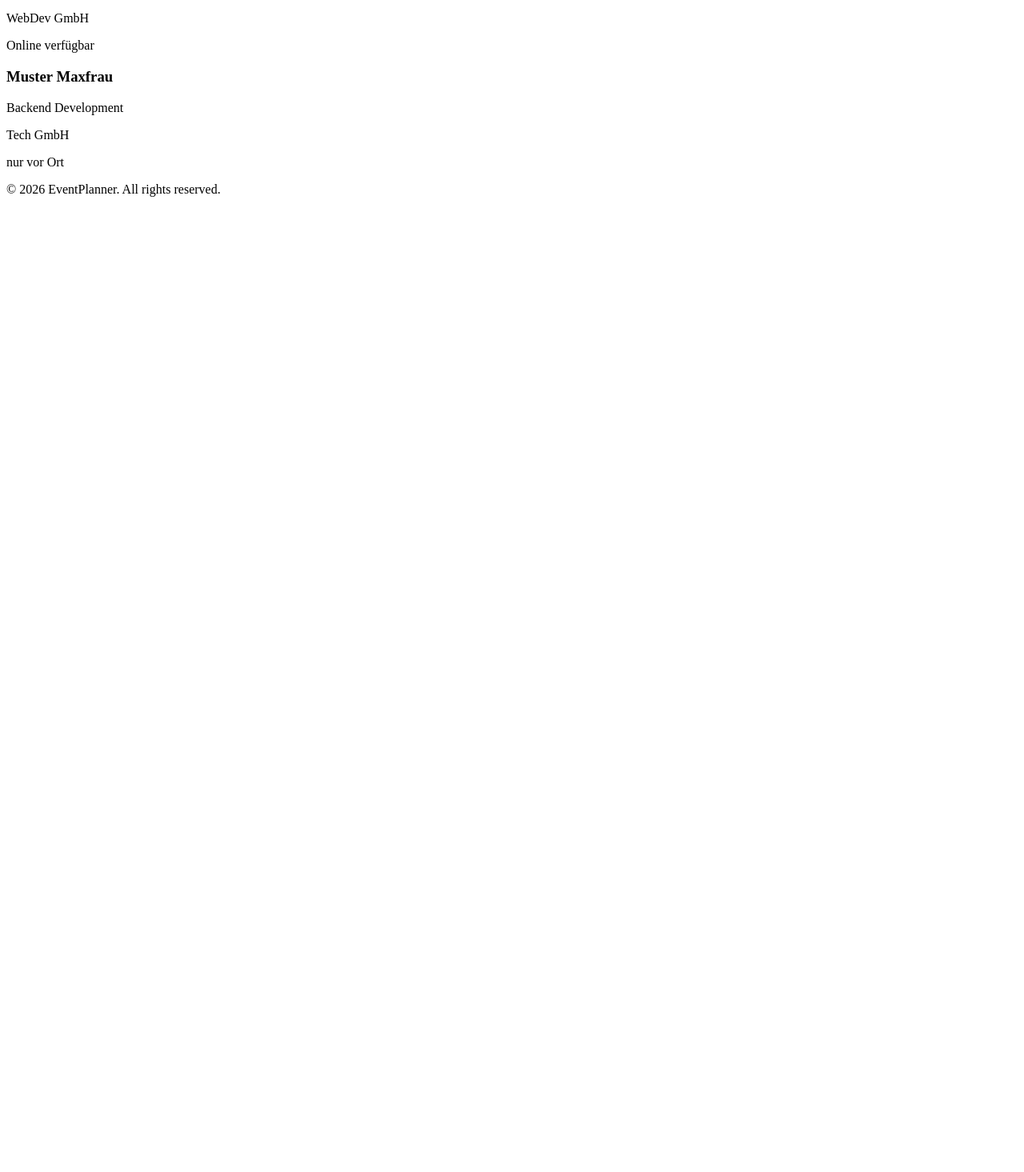
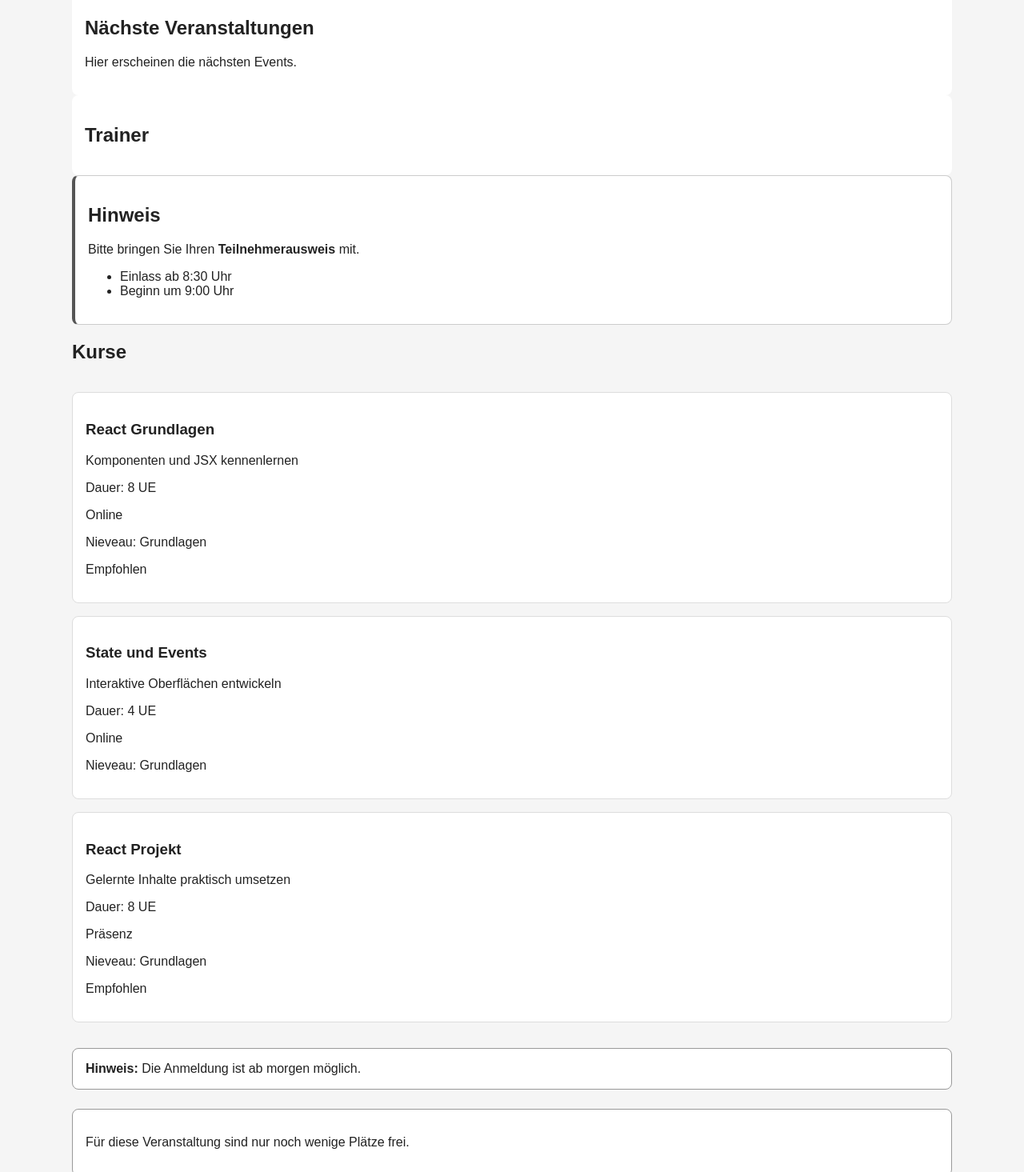
Before and after one commit to tzschoe/eventplanner, a React (Vite) app: page / in a window 1280 px wide. Shown: the part 225-1690 px from the top of the page at 80% size. Before the commit the page ends 800 px from the top, so only its background shows below. Built offline with nearby package versions, Linux system fonts and the light colour scheme.

Commit message:
Add children components and styling

```diff
--- a/src/components/App.jsx
+++ b/src/components/App.jsx
@@ -1,18 +1,46 @@
 import Header from "./Header";
 import Footer from "./Footer";
-import SpeakerCard from "./SpeakerCard";
+import CourseList from "./CourseList";
+import InfoBox from "./InfoBox";
+import Panel from "./Panel";
+import Notice from "./Notice";
 
 export default function App() {
     return (
         <>
             <Header />
+
             <main>
-                <h2>Sprecher</h2>
-                <SpeakerCard name="Anne Carson" specialfield="React & JavaScript" company="WebDev GmbH" online={true} />
+                <Panel title="Nächste Veranstaltungen">
+                    <p>Hier erscheinen die nächsten Events.</p>
+                </Panel>
 
-                <SpeakerCard name="Muster Maxfrau" specialfield="Backend Development" company="Tech GmbH" online={false} />
+                <Panel title="Trainer">
+                </Panel>
+
+            <InfoBox title="Hinweis">
+                <p>
+                    Bitte bringen Sie Ihren <strong>Teilnehmerausweis</strong> mit.
+                </p>
+                <ul>
+                    <li>Einlass ab 8:30 Uhr</li>
+                    <li>Beginn um 9:00 Uhr</li>
+                </ul>
+            </InfoBox>
+
+            <CourseList />
+
+            <Notice type="info">
+                <strong>Hinweis:</strong> Die Anmeldung ist ab morgen möglich.
+            </Notice>
+
+            <Notice type="warning">
+                <p>Für diese Veranstaltung sind nur noch wenige Plätze frei.</p>
+            </Notice>
 
             </main>
+
+
             <Footer />
         </>
     );
--- a/src/components/CourseCard.jsx
+++ b/src/components/CourseCard.jsx
@@ -1,6 +1,6 @@
 export default function CourseCard({title, description, duration, online, level, featured}) {
     return (
-        <article>
+        <article className="course-card">
             <h3>{title}</h3>
             <p>{description}</p>
             <p>Dauer: {duration} UE</p>
--- a/src/components/CourseList.jsx
+++ b/src/components/CourseList.jsx
@@ -2,7 +2,7 @@
 
 export default function CourseList() {
     return (
-        <section>
+        <section className="course-list">
             <h2>Kurse</h2>
 
             <CourseCard title="React Grundlagen" description="Komponenten und JSX kennenlernen" duration={8} online={true} level="Grundlagen" featured={true} />
--- /dev/null
+++ b/src/components/InfoBox.jsx
@@ -0,0 +1,8 @@
+export default function ({title, children}) {
+    return (
+        <section className="info-box">
+            <h2>{title}</h2>
+            {children}
+        </section>
+    );
+}
--- /dev/null
+++ b/src/components/Notice.jsx
@@ -0,0 +1,9 @@
+function Notice({type, children}) {
+    return (
+        <div className="notice">
+            {children}
+        </div>
+    );
+}
+
+export default Notice;
--- /dev/null
+++ b/src/components/Panel.jsx
@@ -0,0 +1,12 @@
+function Panel({title, children}) {
+    return (
+        <section className="panel">
+            <h2>{title}</h2>
+            <div>
+                {children}
+            </div>
+        </section>
+    );
+}
+
+export default Panel;
--- a/src/main.jsx
+++ b/src/main.jsx
@@ -1,12 +1,10 @@
 import { createRoot } from "react-dom/client";
 import App from "./components/App.jsx";
-
+import "./styles.css";
 
 const rootElement = document.querySelector("#root");
 const root = createRoot(rootElement);
 
-const courseTitle = "Frontend Development";
-const participants = 5;
 
 root.render(
     <App />
--- /dev/null
+++ b/src/styles.css
@@ -0,0 +1,55 @@
+* {
+  box-sizing: border-box;
+}
+
+body {
+  margin: 0;
+  font-family: Arial, sans-serif;
+  color: #222;
+  background: #f5f5f5;
+}
+
+header,
+main,
+footer {
+  width: min(1100px, 90%);
+  margin-inline: auto;
+}
+
+header {
+  padding-block: 2rem;
+}
+
+main {
+  padding-block: 2rem;
+}
+
+.course-list {
+  display: grid;
+  gap: 1rem;
+  margin-bottom: 2rem;
+}
+
+.course-card,
+.info-box,
+.panel,
+.notice {
+  padding: 1rem;
+  border-radius: 0.5rem;
+  background: white;
+}
+
+
+.info-box {
+    border: 1px solid #ccc;
+    border-left: 4px solid #555;
+}
+
+.notice {
+    border: 1px solid #999;
+    margin-bottom: 1.5rem;
+}
+
+.course-card {
+    border: 1px solid #ddd;
+}
```
